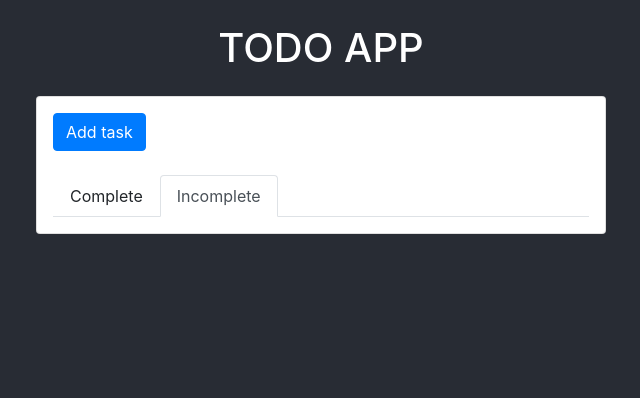
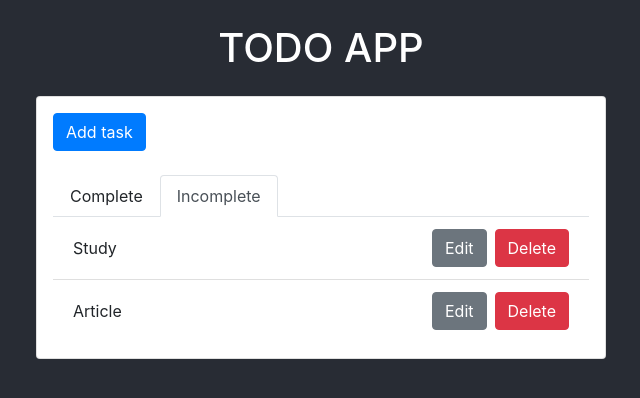
Before and after one commit to TRahulSam1997/python-typescript-app, a React (Create React App) app in the folder frontend/: page / in a window 1280 px wide. Shown: the top 398 px of the page, without its empty margins (319-959 px from the left). Built offline with nearby package versions, Linux system fonts and the light colour scheme.

Commit message:
prop types added

```diff
--- a/frontend/src/App.tsx
+++ b/frontend/src/App.tsx
@@ -30,7 +30,8 @@ const todoItems = [
 ];
 
 interface Props {
-  todoItems: string[]
+  viewCompleted: Boolean,
+  todoList: TodoItems[]
 }
 
 export interface TodoItems {
@@ -40,7 +41,7 @@ export interface TodoItems {
   completed: boolean;
 }
 
-class App extends React.Component <{}, { viewCompleted: Boolean, todoList: TodoItems[] }> {
+class App extends React.Component <any, { viewCompleted: Boolean, todoList: TodoItems[] }> {
   constructor(props: Props) {
     super(props);
     this.state = {
@@ -79,15 +80,15 @@ class App extends React.Component <{}, { viewCompleted: Boolean, todoList: TodoI
   renderItems = () => {
     const { viewCompleted } = this.state;
     const newItems = this.state.todoList.filter(
-      (item) => item.completed == viewCompleted
+      (item) => item.completed === viewCompleted
     );
 
-    return newItems.map((item) => {
+    return newItems.map((item) => (
       <li
         key={item.id}
         className="list-group-item d-flex justify-content-between align-items-center"
       >
-       <span
+        <span
           className={`todo-title mr-2 ${
             this.state.viewCompleted ? "completed-todo" : ""
           }`}
@@ -108,7 +109,7 @@ class App extends React.Component <{}, { viewCompleted: Boolean, todoList: TodoI
           </button>
         </span>
       </li>
-    });
+    ));
   };
 
   render() {
```
Also changed, not shown: frontend/src/components/Modal.js (added).
